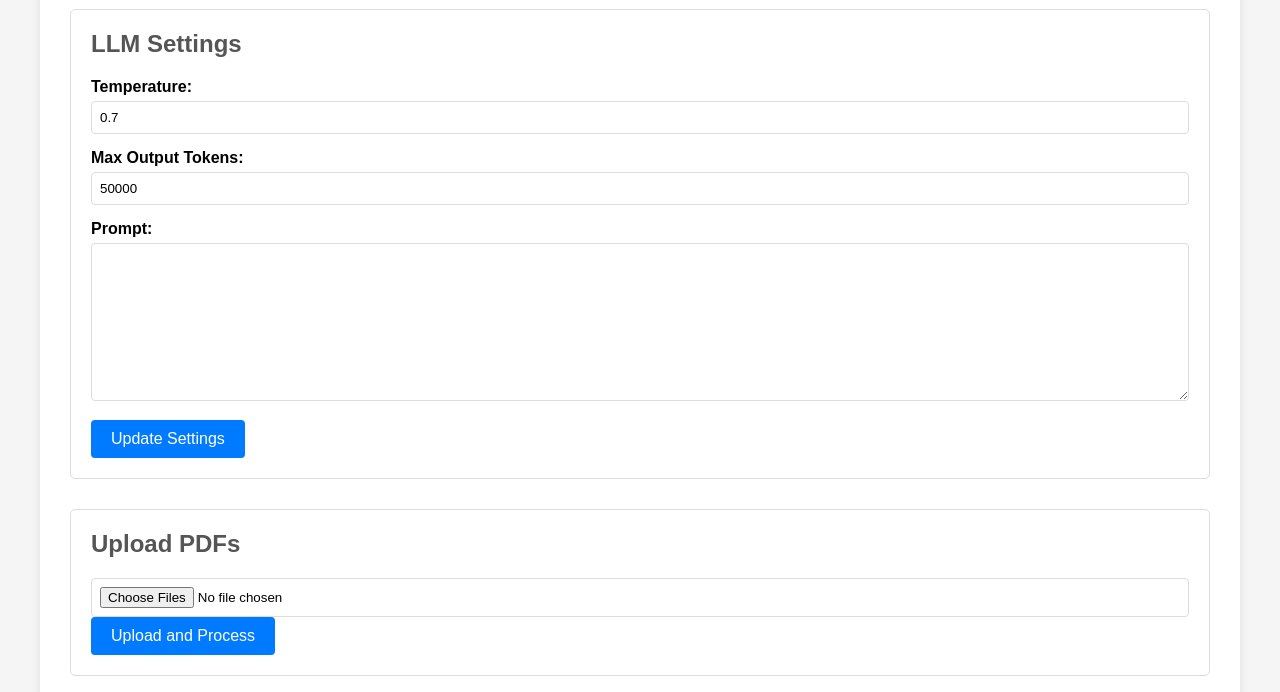
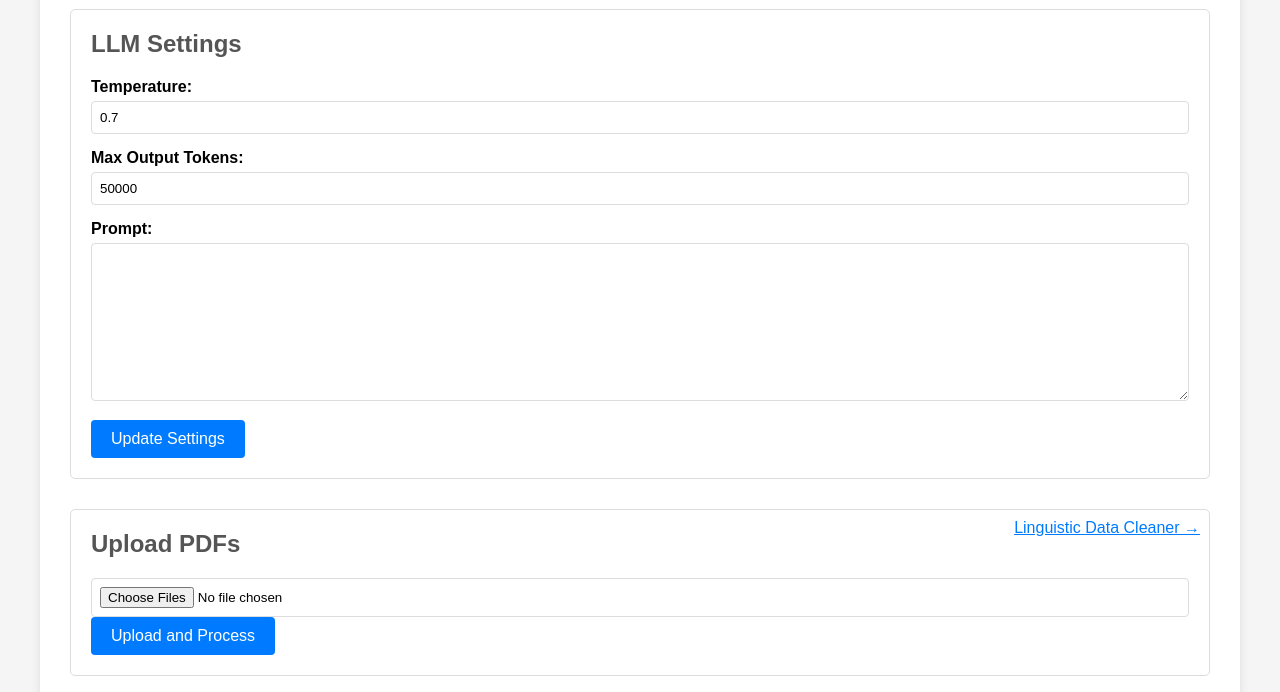
Before and after one commit to falmstudios/pdf-gemini-analyzer, a website: page public/index.html in a window 1280 px wide. Shown: the part 108-800 px from the top of the page. Drawn offline with Linux system fonts and the light colour scheme; no server answers.

Commit message:
Update index.html

```diff
--- a/public/index.html
+++ b/public/index.html
@@ -28,6 +28,9 @@
             <button onclick="updateSettings()">Update Settings</button>
         </div>
 
+        <!-- Add this anywhere in your existing page, like in the header or as a button -->
+<a href="/linguistic-cleaner" style="float: right; margin: 10px; color: #007bff;">Linguistic Data Cleaner →</a>
+
         <!-- Upload Section -->
         <div class="upload-section">
             <h2>Upload PDFs</h2>
```
